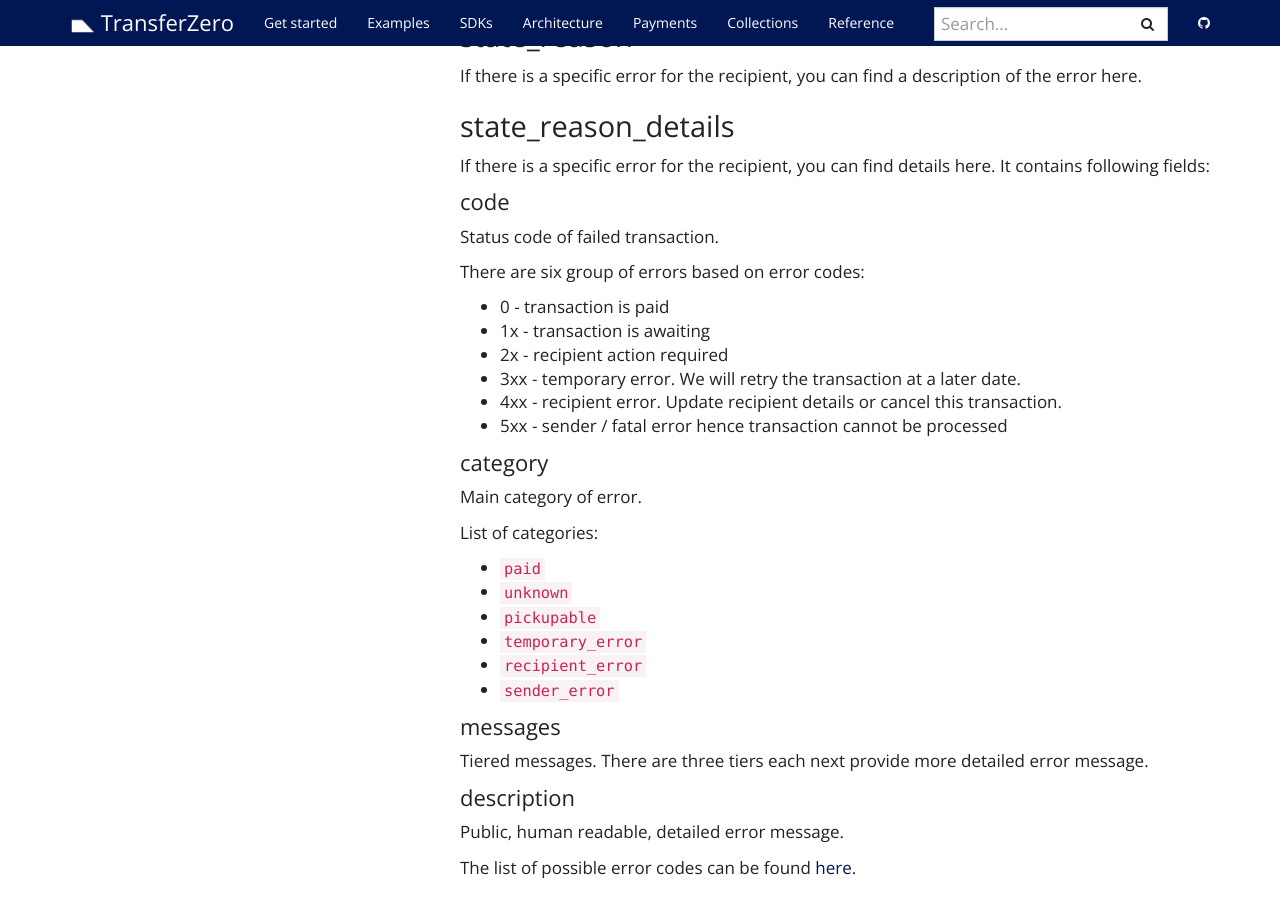
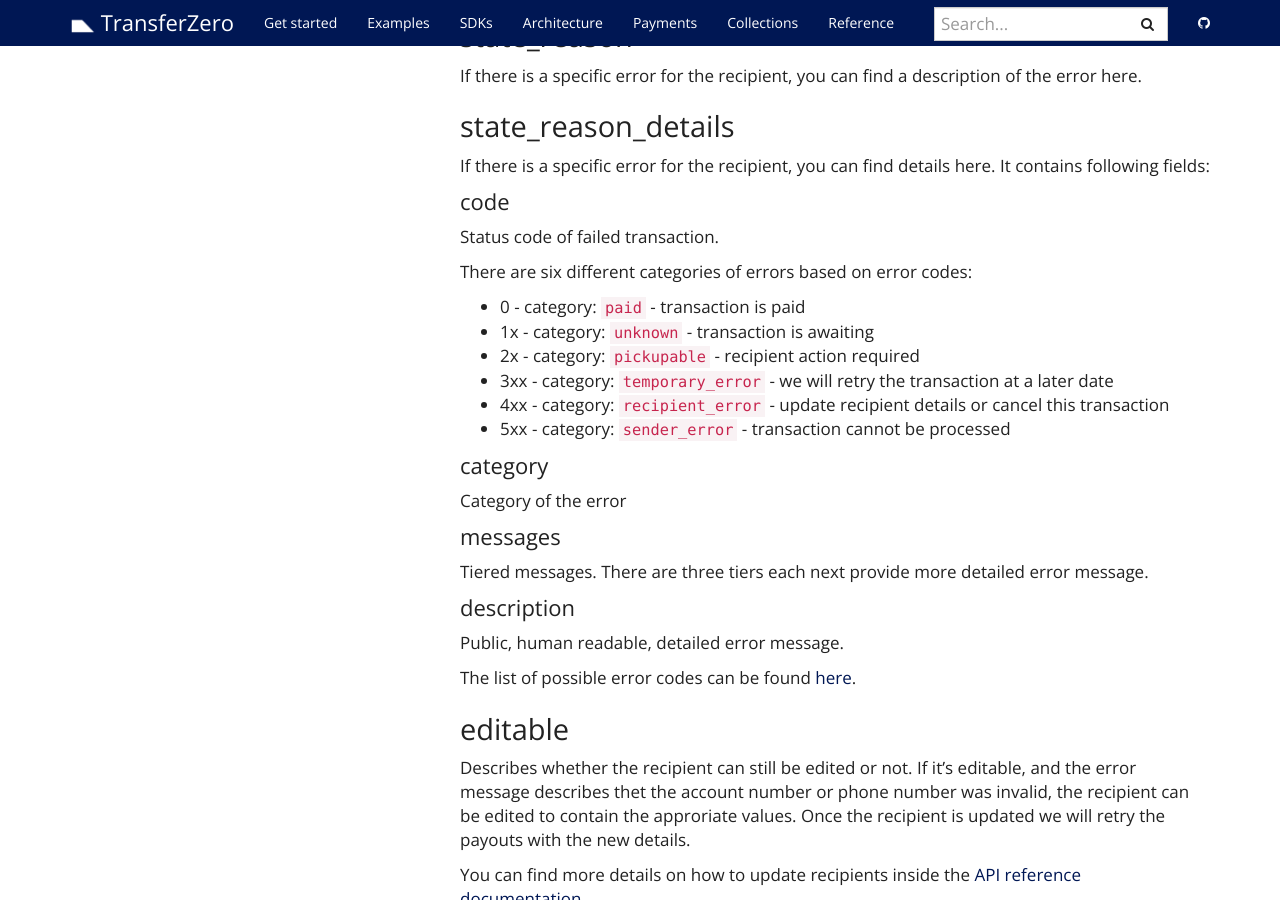
Before and after one commit to transferzero/api-documentation, a Jekyll site: the page built from _docs/transaction-flow.md, in a window 1280 px wide and 900 px high, scrolled down 13237 px. Built offline with Jekyll 4.4.1, drawn with Linux system fonts in a browser that asks for light colours; nearby versions of some CDN libraries; comment, search, counter and statistics services are not loaded.

Commit message:
Update code field description

```diff
--- a/_docs/transaction-flow.md
+++ b/_docs/transaction-flow.md
@@ -1197,25 +1197,17 @@
 
 Status code of failed transaction.
 
-There are six group of errors based on error codes:
-* 0 - transaction is paid
-* 1x - transaction is awaiting
-* 2x - recipient action required
-* 3xx - temporary error. We will retry the transaction at a later date.
-* 4xx - recipient error. Update recipient details or cancel this transaction.
-* 5xx - sender / fatal error hence transaction cannot be processed
+There are six different categories of errors based on error codes:
+* 0 - category: `paid` - transaction is paid
+* 1x - category: `unknown` - transaction is awaiting
+* 2x - category: `pickupable` - recipient action required
+* 3xx - category: `temporary_error` - we will retry the transaction at a later date
+* 4xx - category: `recipient_error` - update recipient details or cancel this transaction
+* 5xx - category: `sender_error` - transaction cannot be processed
 
 #### category
 
-Main category of error.
-
-List of categories:
-* `paid`
-* `unknown`
-* `pickupable`
-* `temporary_error`
-* `recipient_error`
-* `sender_error`
+Category of the error
 
 #### messages
 
```
